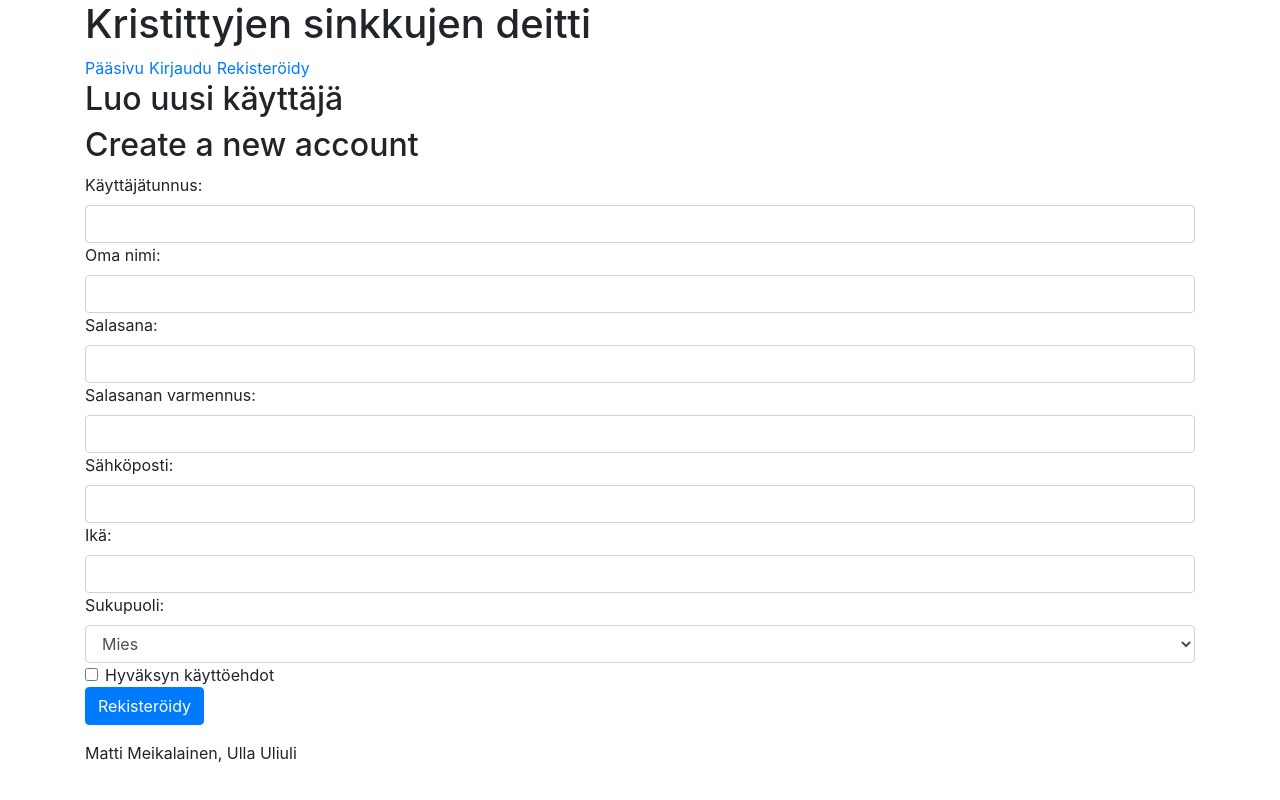
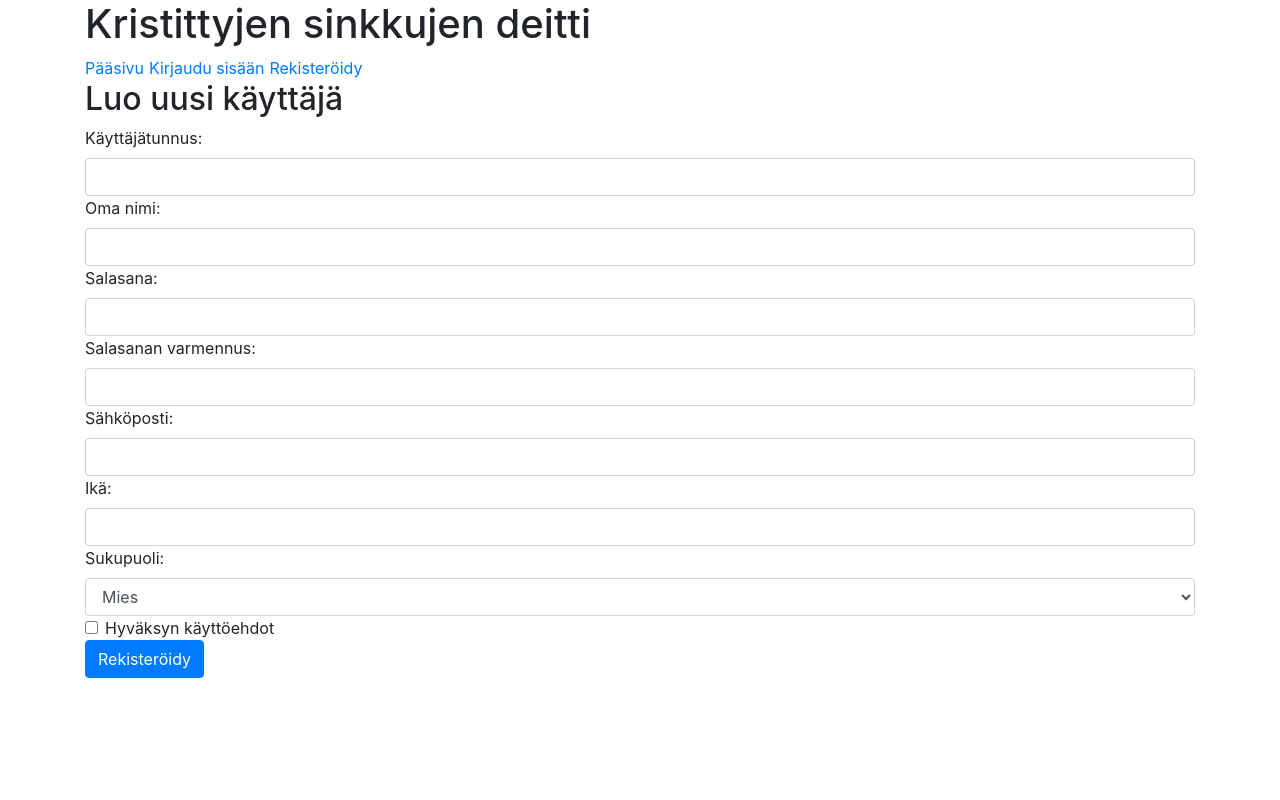
Before and after one commit to Ohtu-KSDeitti/frontend_ksd, a React (Create React App) app: page /register in a window 1280 px wide. Built offline with nearby package versions, Linux system fonts and the light colour scheme.

Commit message:
Login/register prototype

```diff
--- a/src/App.js
+++ b/src/App.js
@@ -1,4 +1,4 @@
-import React from 'react'
+import React, { useState } from 'react'
 import {
   Switch, Route,
 } from 'react-router-dom'
@@ -6,34 +6,30 @@ import {
 import LoginForm from './components/LoginForm'
 import RegistrationForm from './components/RegistrationForm'
 import Menu from './components/Menu'
+import MainPage from './components/MainPage'
 
-const testUsers = [
-  {
-    username: 'Matti Meikalainen',
-    password: 'kissakala123',
-  },
-  {
-    username: 'Ulla Uliuli',
-    password: 'kala123',
-  },
-]
+const App = ({ testUsers }) => {
+  const [users, setUsers] = useState(testUsers)
+  const [loggedUser, setLoggedUser] = useState(null)
+  console.log(users)
 
-const App = () => (
+  return (
     <div className="container">
       <h1>Kristittyjen sinkkujen deitti</h1>
-    <Menu />
+      <Menu loggedUser={loggedUser} logout={setLoggedUser} />
       <Switch>
         <Route path="/login">
-        <LoginForm testUsers={testUsers} />
+          <LoginForm testUsers={users} login={setLoggedUser} />
         </Route>
         <Route path="/register">
-        <RegistrationForm />
+          <RegistrationForm testUsers={users} setUsers={setUsers} />
+        </Route>
+        <Route path="/">
+          <MainPage loggedUser={loggedUser} />
         </Route>
       </Switch>
-    <div>
-      {testUsers.map((p) => p.username).join(', ')}
-    </div>
     </div>
   )
+}
 
 export default App
--- a/src/components/LoginForm.js
+++ b/src/components/LoginForm.js
@@ -1,33 +1,46 @@
-import React, { useState, useEffect } from 'react'
+import React, { useState } from 'react'
 import { Form, Button } from 'react-bootstrap'
-import { useMutation } from '@apollo/client'
+/* eslint-disable eol-last */
+// import { useMutation } from '@apollo/client'
 import { useHistory } from 'react-router-dom'
-import { LOGIN } from '../queries'
-
-const LoginForm = () => {
+import Notification from './Notification'
+// import { LOGIN } from '../queries'
+const LoginForm = ({ testUsers, login }) => {
   const [username, setUsername] = useState('')
   const [password, setPassword] = useState('')
+  const [notification, setNotification] = useState('')
   const history = useHistory()
-  const [login, loginResult] = useMutation(LOGIN)
-
-  useEffect(() => {
-    if (loginResult.data) {
-      history.push('/')
-    }
-  }, [loginResult.data])
+  console.log(testUsers)
+  // const [login, loginResult] = useMutation(LOGIN)
+  /* useEffect(() => {
+  if (loginResult.data) {
+  history.push('/')
+  }
+  }, [loginResult.data]) */
 
   const submit = async (event) => {
     event.preventDefault()
-
-    login({ variables: { username, password } })
-
+    // login({ variables: { username, password } })
+    const user = testUsers.find((u) => u.username === username)
+    console.log(user)
+    if (!user || user.password !== password) {
+      setNotification('Virheellinen käyttäjätunnus tai salasana')
+      setTimeout(() => {
+        setNotification('')
+      }, 10000)
+      return
+    }
+    login(username)
     setUsername('')
     setPassword('')
+
+    history.push('/')
   }
 
   return (
     <div>
-      <h2>Login</h2>
+      <h2>Kirjaudu sisään</h2>
+      <Notification message={notification} />
       <Form onSubmit={submit}>
         <Form.Group>
           <Form.Label>Käyttäjätunnus:</Form.Label>
--- /dev/null
+++ b/src/components/MainPage.js
@@ -0,0 +1,20 @@
+import React from 'react'
+/* eslint-disable eol-last */
+
+const MainPage = ({ loggedUser }) => {
+  if (!loggedUser) {
+    return (
+      <div>
+        <p>Et ole kirjautunut</p>
+      </div>
+    )
+  }
+
+  return (
+    <div>
+      <p>Tervetuloa, {loggedUser}!</p>
+    </div>
+  )
+}
+
+export default MainPage
--- a/src/components/Menu.js
+++ b/src/components/Menu.js
@@ -1,14 +1,24 @@
 import React from 'react'
 
-const Menu = () => {
+const Menu = ({ loggedUser, logout }) => {
   const padding = {
     paddingRight: 5,
+  }
+
+  if (!loggedUser) {
+    return (
+      <div>
+        <a href="/" style={padding}>Pääsivu</a>
+        <a href="/login" style={padding}>Kirjaudu sisään</a>
+        <a id="registerform" href="/register" style={padding}>Rekisteröidy</a>
+      </div>
+    )
   }
 
   return (
     <div>
       <a href="/" style={padding}>Pääsivu</a>
-      <a href="/login" style={padding}>Kirjaudu</a>
+      <a href="/login" style={padding} onClick={logout}>Kirjaudu ulos</a>
       <a id="registerform" href="/register" style={padding}>Rekisteröidy</a>
     </div>
   )
--- a/src/components/Notification.js
+++ b/src/components/Notification.js
@@ -2,7 +2,7 @@ import React from 'react'
 /* eslint-disable eol-last */
 
 const Notification = ({ message }) => {
-  if (message.match('Salasana ')) {
+  if (message.match('Salasana ') || message.match('Virheellinen ')) {
     return <div className="alert">{message}</div>
   }
   return null
--- a/src/components/RegistrationForm.js
+++ b/src/components/RegistrationForm.js
@@ -1,11 +1,11 @@
-import React, { useState, useEffect } from 'react'
+import React, { useState } from 'react'
 import { Form, Button } from 'react-bootstrap'
-import { useMutation } from '@apollo/client'
+/* import { useMutation } from '@apollo/client'
+import { CREATE_USER } from '../queries' */
 import { useHistory } from 'react-router-dom'
-import { CREATE_USER } from '../queries'
 import Notification from './Notification'
 
-const RegistrationForm = () => {
+const RegistrationForm = ({ testUsers, setUsers }) => {
   const [username, setUsername] = useState('')
   const [password, setPassword] = useState('')
   const [passwordConf, setPasswordConf] = useState('')
@@ -16,9 +16,9 @@ const RegistrationForm = () => {
   const [notification, setNotification] = useState('')
   const history = useHistory()
 
-  const [createUser, userData] = useMutation(CREATE_USER)
+  // const [createUser, userData] = useMutation(CREATE_USER)
 
-  useEffect(() => {
+  /* useEffect(() => {
     if (userData.data) {
       setUsername('')
       setPassword('')
@@ -30,7 +30,7 @@ const RegistrationForm = () => {
 
       history.push('/')
     }
-  }, [userData.data])
+  }, [userData.data]) */
 
   const submit = async (event) => {
     event.preventDefault()
@@ -45,23 +45,25 @@ const RegistrationForm = () => {
 
     console.log(gender)
 
-    createUser({
+    /* createUser({
       variables: {
         username, password, passwordConf, name, email, gender, age,
       },
-    })
+    }) */
     const newUser = {
-      username, password, name, email, gender, age,
+      username, password, name, email, gender, age: Number(age), id: testUsers.length + 1,
     }
     console.log('käyttäjä: ', newUser)
 
-    createUser({ variables: { username, password, passwordConf } })
+    setUsers(testUsers.concat(newUser))
+
+    console.log('ja lista ', testUsers)
+    history.push('/login')
   }
 
   return (
     <div>
       <h2>Luo uusi käyttäjä</h2>
-      <h2>Create a new account</h2>
       <Notification message={notification} />
       <Form onSubmit={submit}>
         <Form.Group>
--- a/src/index.js
+++ b/src/index.js
@@ -6,6 +6,27 @@ import {
 } from '@apollo/client'
 import App from './App'
 import './index.css'
+
+const testUsers = [
+  {
+    id: 1,
+    username: 'koticasanova95',
+    password: 'kissakala123',
+    name: 'Mare P',
+    email: 'mare.ysiviis@gmail.com',
+    gender: 'Mies',
+    age: 26,
+  },
+  {
+    id: 2,
+    username: 'laila76',
+    password: 'kala1234',
+    name: 'Laila K',
+    email: 'laila.koo@hotmail.com',
+    gender: 'Nainen',
+    age: 45,
+  },
+]
 
 const ENV = process.REACT_APP_ENV || 'development'
 const URI = (ENV !== 'development') ? process.REACT_APP_BACKEND : 'http://localhost:4000'
@@ -20,7 +41,7 @@ const client = new ApolloClient({
 ReactDOM.render(
   <ApolloProvider client={client}>
     <Router>
-      <App />
+      <App testUsers={testUsers} />
     </Router>
   </ApolloProvider>,
   document.getElementById('root'),
```
Also changed, not shown: .eslintrc.js, 1 other file (tests, documents, lock files or other folders). Lines whose indentation alone changed are shown as unchanged.
